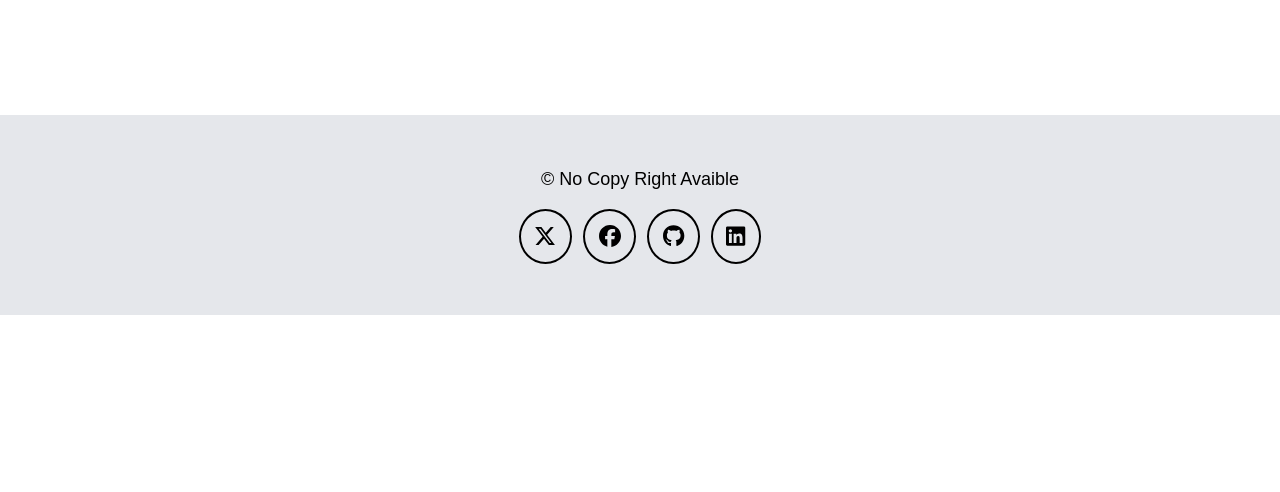
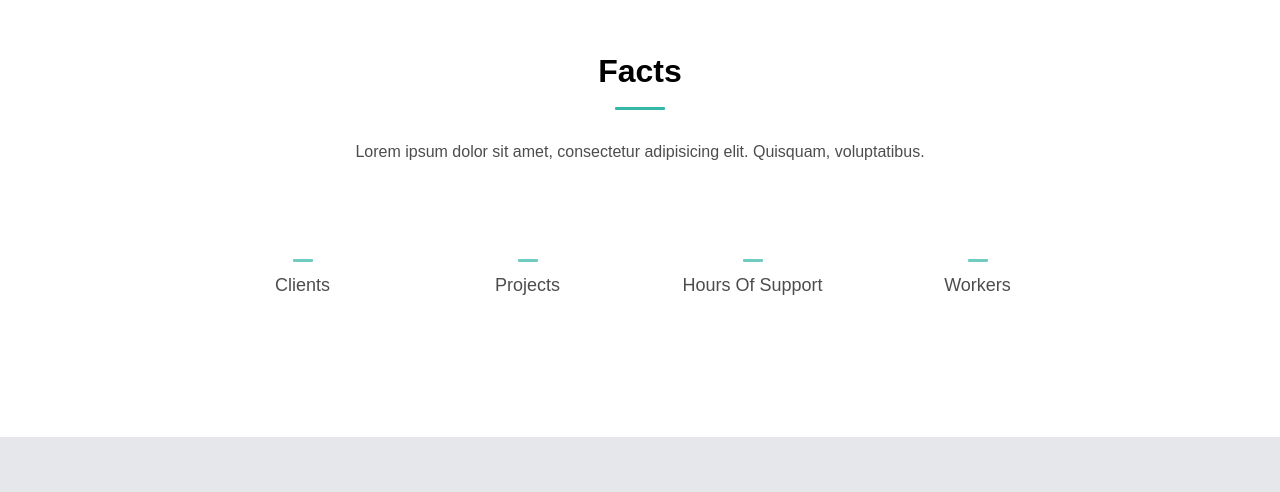
Before and after one commit to Omur-Faruk39/portfolio, a React (Vite) app: page /about in a window 1280 px wide. Shown: the part 1227-1719 px from the top of the page. Before the commit the page ends 1542 px from the top, so only its background shows below. Built offline with nearby package versions, Linux system fonts and the light colour scheme.

Commit message:
creating facts section

```diff
--- a/package.json
+++ b/package.json
@@ -12,6 +12,7 @@
   "dependencies": {
     "@fortawesome/free-brands-svg-icons": "^6.7.2",
     "@fortawesome/react-fontawesome": "^0.2.2",
+    "@srexi/purecounterjs": "^1.5.0",
     "@tailwindcss/vite": "^4.0.14",
     "react": "^19.0.0",
     "react-dom": "^19.0.0",
--- a/src/components/about/About.jsx
+++ b/src/components/about/About.jsx
@@ -2,6 +2,7 @@ import React, { useEffect } from "react";
 import image from "./../../assets/profile-img.jpg";
 import scrollToSkills from "../../helpers/scrollHalper.js";
 import Skill from "./Skill.jsx";
+import Fact from "./Fact.jsx";
 
 const skillObject = {
   html: {
@@ -144,7 +145,7 @@ function About() {
         </div>
       </div>
 
-      <div className="mb-[138px]">
+      <div className="mb-[70px]">
         <div
           className="flex justify-center items-center flex-col mt-20 opacity-0"
           ref={skillsHeading}
@@ -175,6 +176,8 @@ function About() {
           </div>
         </div>
       </div>
+
+      <Fact />
     </div>
   );
 }
--- /dev/null
+++ b/src/components/about/Fact.jsx
@@ -0,0 +1,102 @@
+import React, { useEffect } from "react";
+import PureCounter from "@srexi/purecounterjs";
+import scrollToSkills from "../../helpers/scrollHalper";
+
+function Fact() {
+  const factsHeading = React.useRef(null);
+  const factsBodyRef = React.useRef(null);
+  const [FactsHeading, setFactsHeading] = React.useState(false);
+  const [FactsBody, setFactsBody] = React.useState(false);
+
+  useEffect(() => {
+    let observer = null;
+
+    if (!FactsHeading) {
+      observer = scrollToSkills(factsHeading, setFactsHeading);
+    }
+
+    return () => {
+      if (observer && observer) {
+        observer();
+      }
+    };
+  }, [factsHeading, FactsHeading, setFactsHeading]);
+
+  useEffect(() => {
+    let observer = null;
+
+    if (!FactsBody) {
+      observer = scrollToSkills(factsBodyRef, setFactsBody, PureCounter);
+    }
+
+    return () => {
+      if (observer && observer) {
+        observer();
+      }
+    };
+  }, [factsBodyRef, FactsBody, setFactsBody]);
+
+  return (
+    <div className="mb-[138px]">
+      <div
+        className="flex flex-col items-center justify-center"
+        ref={factsHeading}
+      >
+        <h1 className="about-heading">Facts</h1>
+        <p className="opacity-70 text-[16px] text-center mb-10">
+          Lorem ipsum dolor sit amet, consectetur adipisicing elit. Quisquam,
+          voluptatibus.
+        </p>
+      </div>
+
+      <div
+        ref={factsBodyRef}
+        className="flex items-center justify-center gap-10"
+      >
+        <div className="flex flex-col justify-center items-center relative">
+          <span
+            className="purecounter h-8 w-40 text-2xl font-bold text-center mb-6"
+            data-purecounter-start="0"
+            data-purecounter-end="521"
+            data-purecounter-duration="1"
+          ></span>
+          <span className="opacity-70 text-[18px] facts-bar">Clients</span>
+        </div>
+
+        <div className="flex flex-col justify-center items-center relative">
+          <span
+            className="purecounter h-8 w-40 text-2xl font-bold text-center mb-6"
+            data-purecounter-start="0"
+            data-purecounter-end="232"
+            data-purecounter-duration="1"
+          ></span>
+          <span className="opacity-70 text-[18px] facts-bar">Projects</span>
+        </div>
+
+        <div className="flex flex-col justify-center items-center relative">
+          <span
+            className="purecounter h-8 w-40 text-2xl font-bold text-center mb-6"
+            data-purecounter-start="0"
+            data-purecounter-end="1453"
+            data-purecounter-duration="1"
+          ></span>
+          <span className="opacity-70 text-[18px] facts-bar">
+            Hours Of Support
+          </span>
+        </div>
+
+        <div className="flex flex-col justify-center items-center relative">
+          <span
+            className="purecounter h-8 w-40 text-2xl font-bold text-center mb-6"
+            data-purecounter-start="0"
+            data-purecounter-end="32"
+            data-purecounter-duration="1"
+          ></span>
+          <span className="opacity-70 text-[18px] facts-bar">Workers</span>
+        </div>
+      </div>
+    </div>
+  );
+}
+
+export default Fact;
--- a/src/helpers/scrollHalper.js
+++ b/src/helpers/scrollHalper.js
@@ -1,10 +1,16 @@
-export default function scrollToElement(elementRef, setState) {
+export default function scrollToElement(elementRef, setState, counter) {
   const observer = new IntersectionObserver(
     (entries) => {
       entries.forEach((entry) => {
         if (entry.boundingClientRect.top <= window.innerHeight) {
           elementRef.current.classList.add("about-me-section");
           setState(true);
+
+          if (counter) {
+            setTimeout(() => {
+              new counter();
+            }, 800);
+          }
         }
       });
     },
--- a/src/index.css
+++ b/src/index.css
@@ -132,4 +132,16 @@
     background-color: #34b7a7;
     height: 100%;
   }
+
+  .facts-bar::before {
+    content: "";
+    position: absolute;
+    top: 50px;
+    left: 50%;
+    transform: translate(-50%);
+    width: 20px;
+    background-color: #34b7a7;
+    height: 3px;
+    border-radius: 1px;
+  }
 }
```
Also changed, not shown: 1 other file (tests, documents, lock files or other folders).
